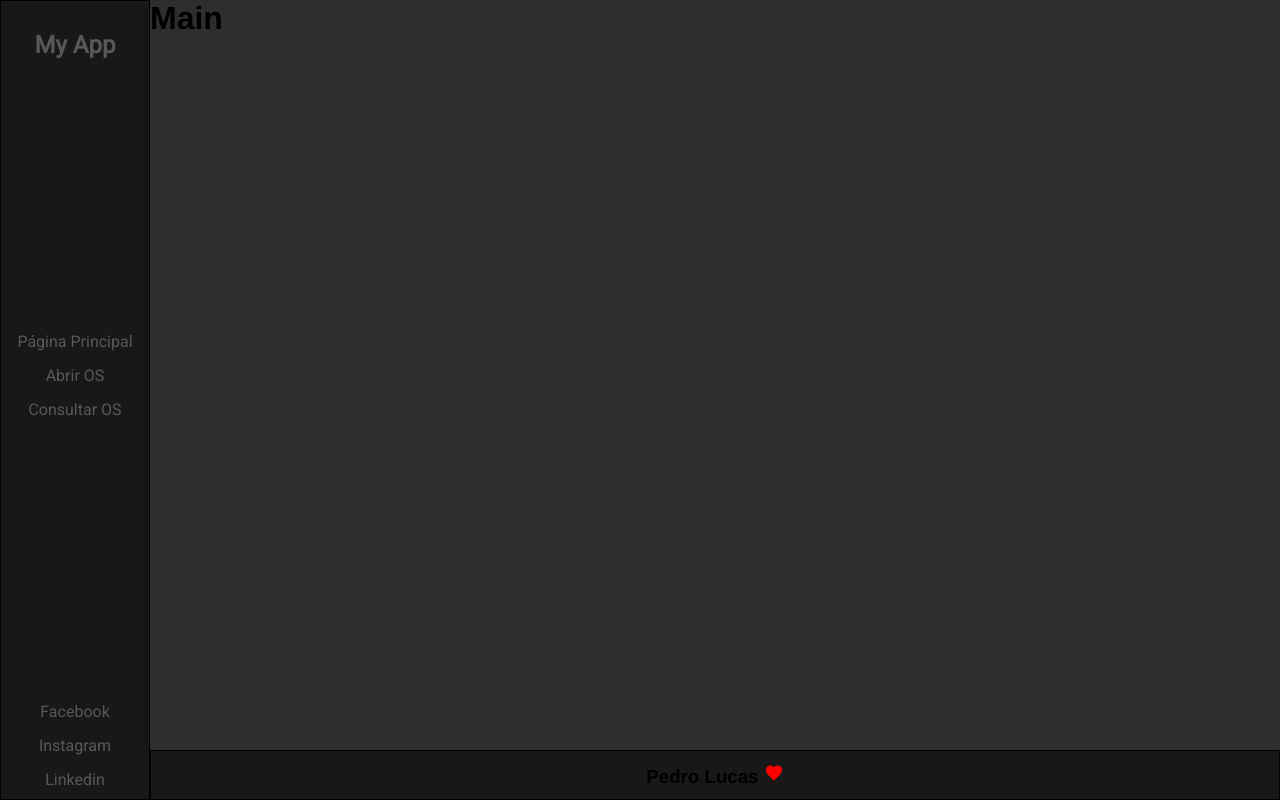
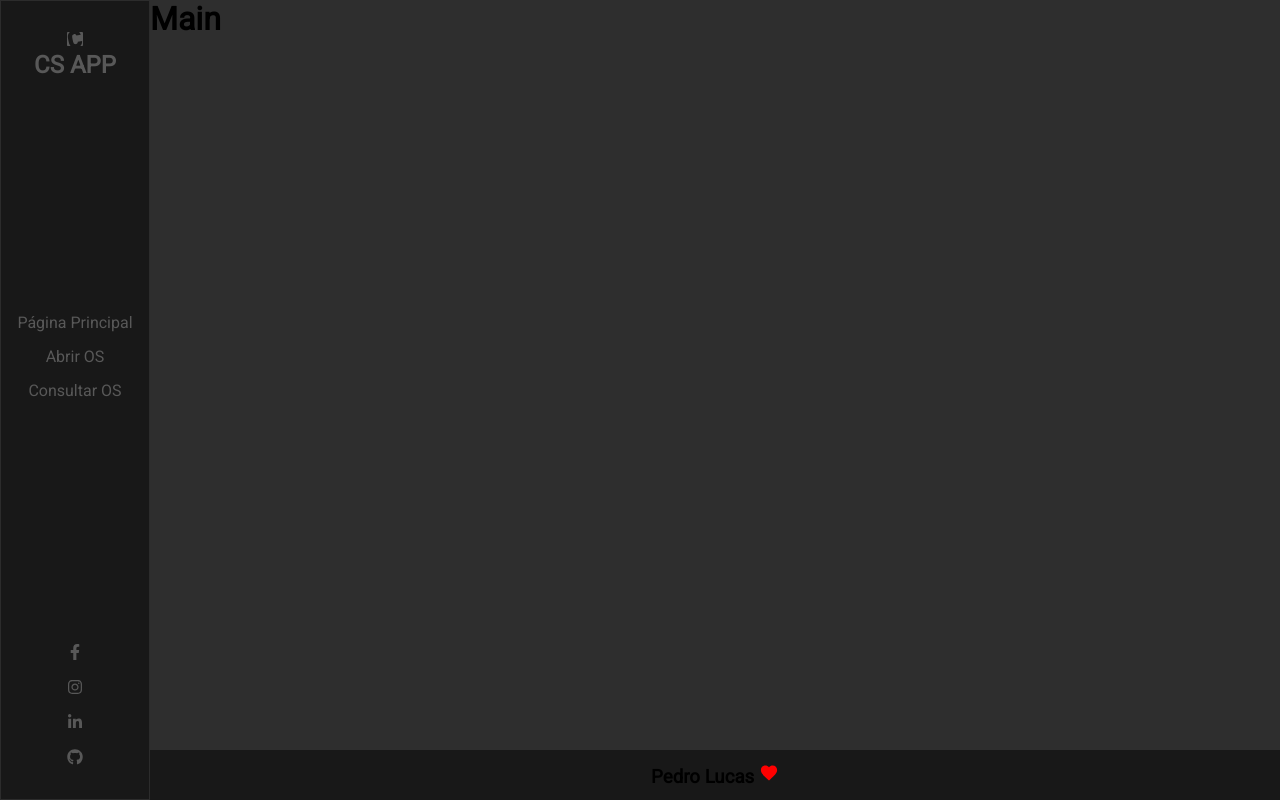
Before and after one commit to PedrooLska/SPAOrderOfService, a React (Create React App) app in the folder frontend/: page / in a window 1280 px wide. Built offline with nearby package versions, Linux system fonts and the light colour scheme.

Commit message:
Added React-Router-Dom

```diff
--- a/frontend/package.json
+++ b/frontend/package.json
@@ -9,6 +9,7 @@
     "react": "^16.13.0",
     "react-dom": "^16.13.0",
     "react-icons": "^3.9.0",
+    "react-router-dom": "^5.1.2",
     "react-scripts": "3.4.0"
   },
   "scripts": {
--- a/frontend/src/components/footer/index.css
+++ b/frontend/src/components/footer/index.css
@@ -4,10 +4,4 @@
   justify-content: center;
 
   background: #181818;
-  border: 1px solid black;
 }
-
-IoMdHeart {
-  color: red;
-  background: red;
-}
--- a/frontend/src/components/header/index.css
+++ b/frontend/src/components/header/index.css
@@ -8,11 +8,10 @@
 
   background: #181818;
   color: rgb(88, 88, 88);
-  border: 1px solid black;
+  border: 1px solid rgb(44, 44, 44);
 }
 
-.header__logo h2 {
-  font-family: Roboto;
+.header__logo {
   margin-top: 30px;
 }
 
@@ -28,3 +27,7 @@
 .header a:hover {
   color: #17fddb;
 }
+
+.header__socialmedia {
+  margin-bottom: 20px;
+}
--- a/frontend/src/components/header/index.js
+++ b/frontend/src/components/header/index.js
@@ -1,12 +1,21 @@
 import React from "react";
 import "./index.css";
+
+import {
+  FaContao,
+  FaFacebookF,
+  FaInstagram,
+  FaLinkedinIn,
+  FaGithub
+} from "react-icons/fa";
 
 const Header = () => {
   return (
     <header className="header">
       <div className="header__logo">
         <a href="#">
-          <h2>My App</h2>
+          <FaContao />
+          <h2>CS APP</h2>
         </a>
       </div>
 
@@ -29,15 +38,27 @@ const Header = () => {
       <div className="header__socialmedia">
         <ul>
           <li>
-            <a href="#">Facebook</a>
+            <a href="#">
+              <FaFacebookF />
+            </a>
           </li>
 
           <li>
-            <a href="#">Instagram</a>
+            <a href="#">
+              <FaInstagram />
+            </a>
           </li>
 
           <li>
-            <a href="#">Linkedin</a>
+            <a href="#">
+              <FaLinkedinIn />
+            </a>
+          </li>
+
+          <li>
+            <a href="#">
+              <FaGithub />
+            </a>
           </li>
         </ul>
       </div>
--- a/frontend/src/index.css
+++ b/frontend/src/index.css
@@ -1,7 +1,7 @@
 * {
   margin: 0;
   padding: 0;
-  font-family: Helvetica, sans-serif;
+  font-family: Roboto, sans-serif;
   box-sizing: border-box;
 }
 
```
Also changed, not shown: frontend/src/routes.js (added), 1 other file (tests, documents, lock files or other folders).
